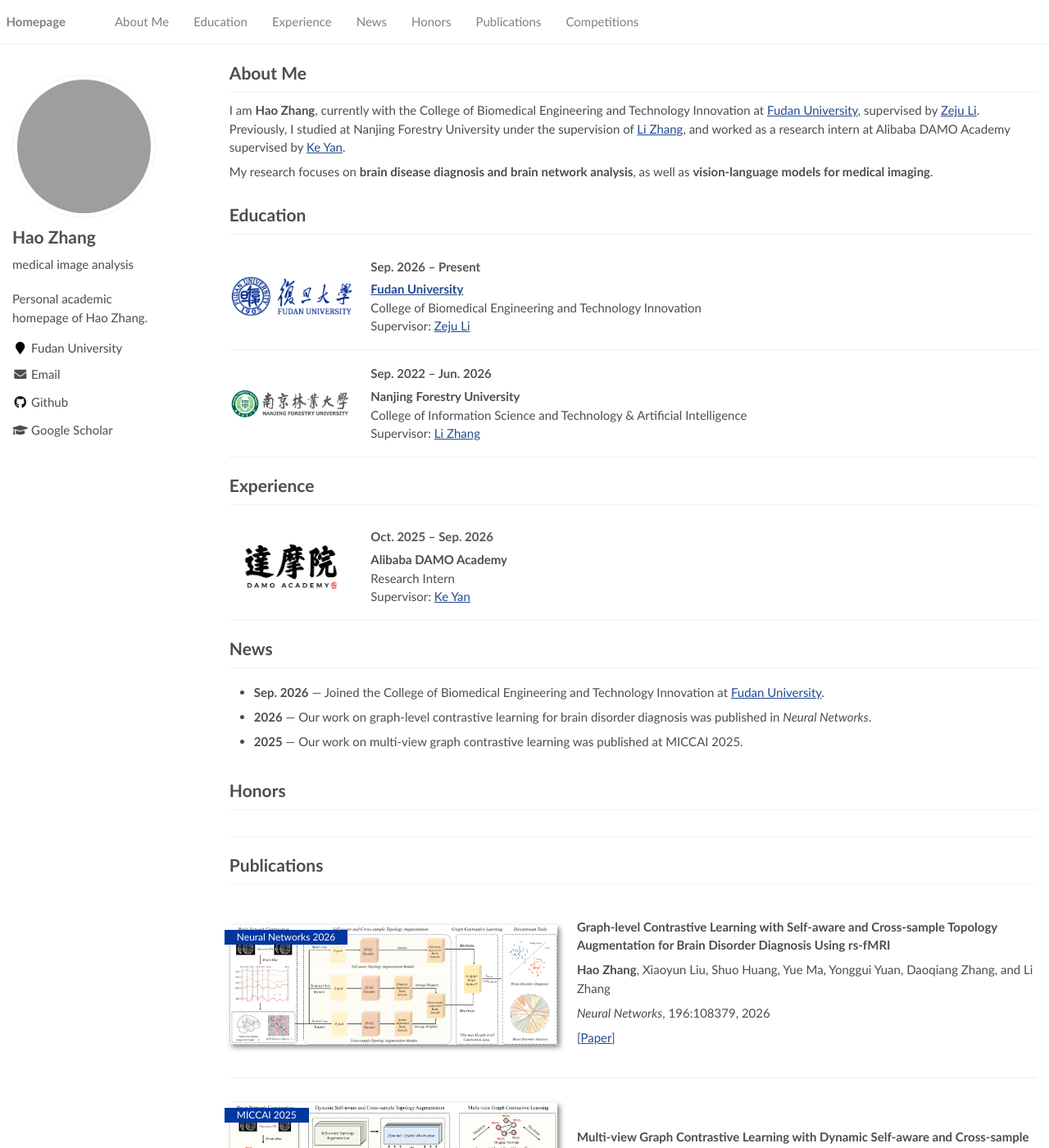
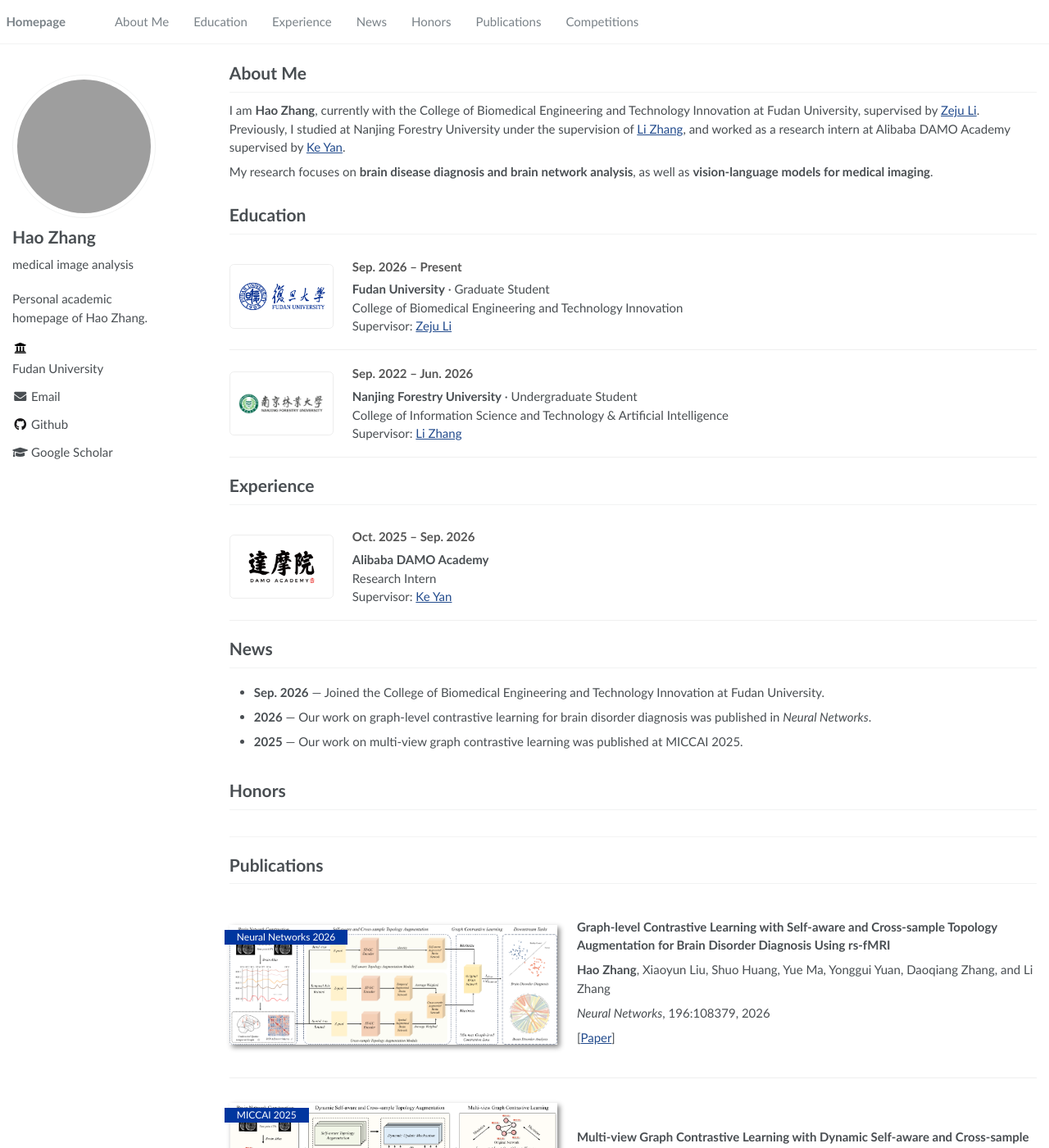
Before and after one commit to goodcodingagoodboy/goodcodingagoodboy.github.io, a Jekyll site: the page built from _pages/about.md, in a window 1280 px wide and 1400 px high. Shown: the whole window at 82% size. Built offline with Jekyll 4.4.1, drawn with Linux system fonts in a browser that asks for light colours; grey boxes are pictures that could not be loaded.

Commit message:
Refine institution cards and profile branding

```diff
--- a/_config.yml
+++ b/_config.yml
@@ -26,6 +26,7 @@
   bio              : "medical image analysis"
   location         :
   employer         : "Fudan University"
+  employer_url     : "https://www.fudan.edu.cn/"
   pubmed           :
   googlescholar    : "https://scholar.google.com/citations?user=Ul2nnT8AAAAJ&hl=en"
   email            : "hao.zhang.medai@gmail.com"
--- a/_includes/author-profile.html
+++ b/_includes/author-profile.html
@@ -23,7 +23,7 @@
         <li><i class="fa fa-fw fa-map-marker" aria-hidden="true"></i> {{ author.location }}</li>
       {% endif %}
       {% if author.employer %}
-        <li><i class="fa fa-fw fa-map-marker" aria-hidden="true"></i> {{ author.employer }}</li>
+        <li><i class="fa fa-fw fa-university" aria-hidden="true"></i> {% if author.employer_url %}<a href="{{ author.employer_url }}">{{ author.employer }}</a>{% else %}{{ author.employer }}{% endif %}</li>
       {% endif %}
       {% if author.uri %}
         <li><a href="{{ author.uri }}"><i class="fas fa-fw fa-link" aria-hidden="true"></i> Website</a></li>
--- a/_includes/head/custom.html
+++ b/_includes/head/custom.html
@@ -1,6 +1,5 @@
 <link rel="apple-touch-icon" sizes="180x180" href="images/apple-touch-icon.png">
-<link rel="icon" type="image/png" sizes="32x32" href="images/favicon-32x32.png">
-<link rel="icon" type="image/png" sizes="16x16" href="images/favicon-16x16.png">
+<link rel="icon" type="image/svg+xml" href="/images/favicon.svg">
 <link rel="manifest" href="images/site.webmanifest">
 
 <meta name="msapplication-TileColor" content="#000000">
--- a/_pages/about.md
+++ b/_pages/about.md
@@ -12,7 +12,7 @@
 
 # About Me
 
-I am **Hao Zhang**, currently with the College of Biomedical Engineering and Technology Innovation at [Fudan University](https://www.fudan.edu.cn/), supervised by [Zeju Li](https://scholar.google.com/citations?user=zeuflXEAAAAJ&hl=en&oi=sra). Previously, I studied at Nanjing Forestry University under the supervision of [Li Zhang](https://scholar.google.com/citations?user=laB1D0cAAAAJ&hl=en), and worked as a research intern at Alibaba DAMO Academy supervised by [Ke Yan](https://scholar.google.com/citations?user=TVGx4KgAAAAJ).
+I am **Hao Zhang**, currently with the College of Biomedical Engineering and Technology Innovation at Fudan University, supervised by [Zeju Li](https://scholar.google.com/citations?user=zeuflXEAAAAJ&hl=en&oi=sra). Previously, I studied at Nanjing Forestry University under the supervision of [Li Zhang](https://scholar.google.com/citations?user=laB1D0cAAAAJ&hl=en), and worked as a research intern at Alibaba DAMO Academy supervised by [Ke Yan](https://scholar.google.com/citations?user=TVGx4KgAAAAJ).
 
 My research focuses on **brain disease diagnosis and brain network analysis**, as well as **vision-language models for medical imaging**.
 
@@ -24,7 +24,7 @@
   <div class="resume-card__logo"><img src="/images/fudan_university.png" alt="Fudan University logo"></div>
   <div class="resume-card__body">
     <div class="resume-card__date">Sep. 2026 – Present</div>
-    <strong><a href="https://www.fudan.edu.cn/">Fudan University</a></strong><br>
+    <strong>Fudan University</strong> · Graduate Student<br>
     College of Biomedical Engineering and Technology Innovation<br>
     Supervisor: <a href="https://scholar.google.com/citations?user=zeuflXEAAAAJ&hl=en&oi=sra">Zeju Li</a>
   </div>
@@ -34,7 +34,7 @@
   <div class="resume-card__logo"><img src="/images/nanjing_forestry_university.png" alt="Nanjing Forestry University logo"></div>
   <div class="resume-card__body">
     <div class="resume-card__date">Sep. 2022 – Jun. 2026</div>
-    <strong>Nanjing Forestry University</strong><br>
+    <strong>Nanjing Forestry University</strong> · Undergraduate Student<br>
     College of Information Science and Technology &amp; Artificial Intelligence<br>
     Supervisor: <a href="https://scholar.google.com/citations?user=laB1D0cAAAAJ&hl=en">Li Zhang</a>
   </div>
@@ -60,7 +60,7 @@
 
 <div class="scroll-list" markdown="1">
 
-- **Sep. 2026** — Joined the College of Biomedical Engineering and Technology Innovation at [Fudan University](https://www.fudan.edu.cn/).
+- **Sep. 2026** — Joined the College of Biomedical Engineering and Technology Innovation at Fudan University.
 - **2026** — Our work on graph-level contrastive learning for brain disorder diagnosis was published in *Neural Networks*.
 - **2025** — Our work on multi-view graph contrastive learning was published at MICCAI 2025.
 
--- a/assets/css/main.scss
+++ b/assets/css/main.scss
@@ -126,12 +126,20 @@
     display: flex;
     align-items: center;
     justify-content: center;
-    flex: 0 0 10rem;
+    flex: 0 0 8.5rem;
+    width: 8.5rem;
+    height: 5.25rem;
+    padding: .6rem;
+    background: #fff;
+    border: 1px solid #ededed;
+    border-radius: .35rem;
+    box-sizing: border-box;
 }
 
 .resume-card__logo img {
-    width: 100%;
-    max-height: 5.5rem;
+    display: block;
+    width: 7.25rem;
+    height: 3.8rem;
     object-fit: contain;
 }
 
@@ -161,7 +169,6 @@
 
     .resume-card__logo {
         justify-content: flex-start;
-        width: 10rem;
         margin-bottom: .75rem;
     }
 }
```
Also changed, not shown: images/favicon.svg (added).
